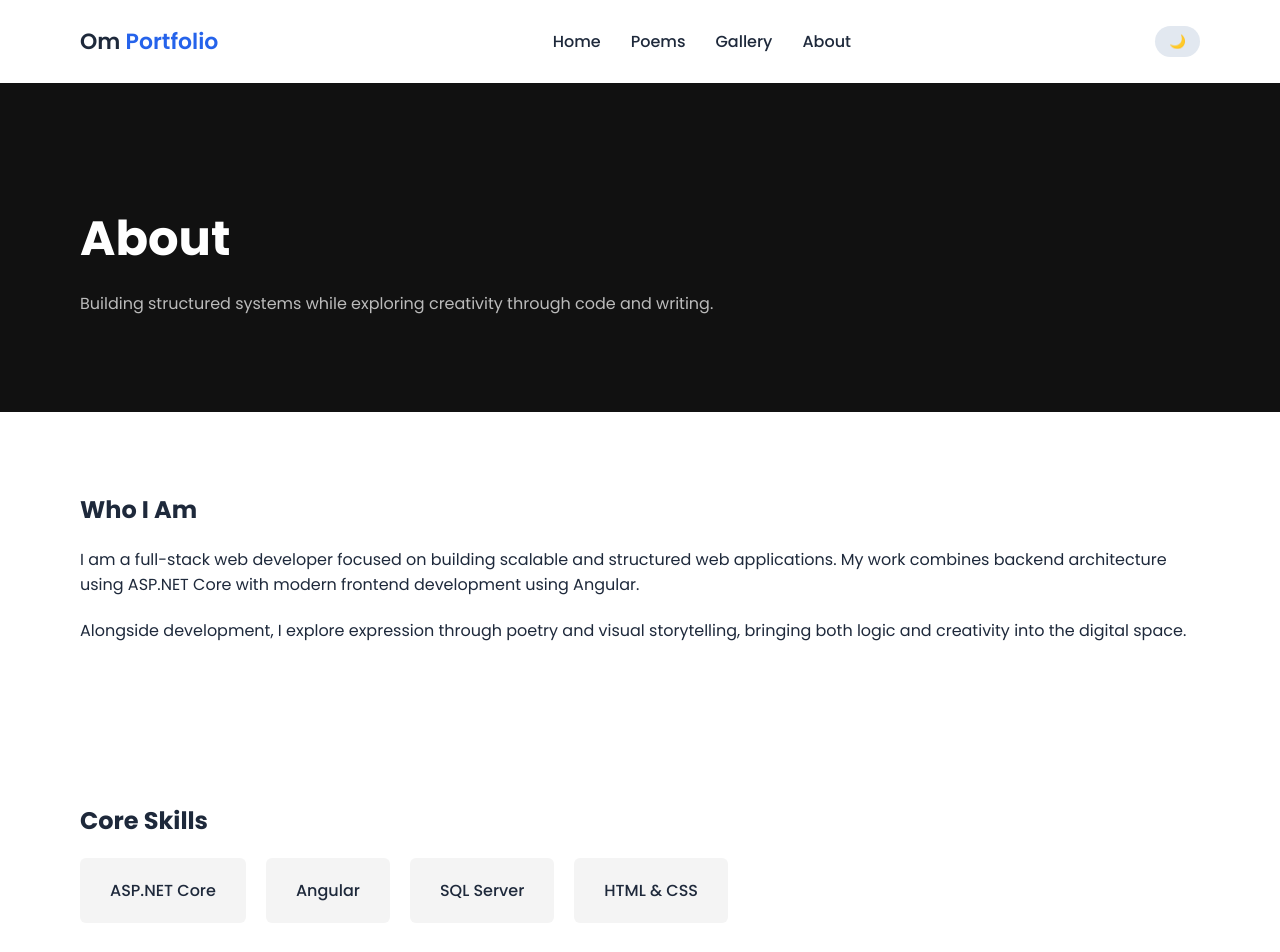
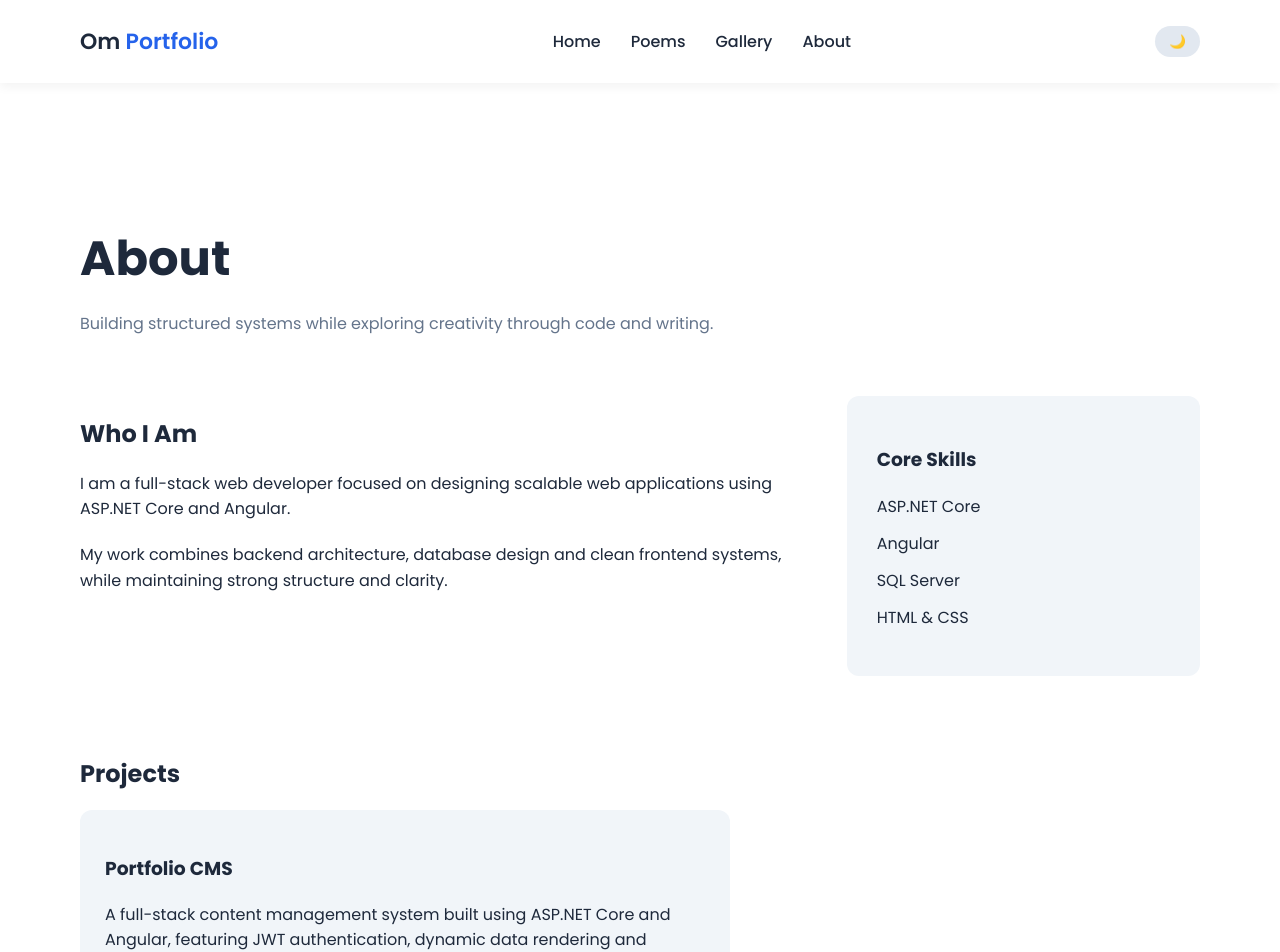
Before and after one commit to edahnXC/PortfolioCMS, an Angular app in the folder frontend/: page /about in a window 1280 px wide. Shown: the top 952 px of the page. Built offline with nearby package versions, Linux system fonts and the light colour scheme.

Commit message:
improved css of about page

```diff
--- a/frontend/src/app/about/about.html
+++ b/frontend/src/app/about/about.html
@@ -1,35 +1,42 @@
-<section class="about-hero">
+<section class="about-wrapper">
+
+  <div class="about-header">
     <h1>About</h1>
     <p>
       Building structured systems while exploring creativity through code and writing.
     </p>
-</section>
+  </div>
 
-<section class="about-content">
+  <!-- GRID SECTION -->
+  <div class="about-grid">
+
+    <div class="about-text">
       <h2>Who I Am</h2>
       <p>
-    I am a full-stack web developer focused on building scalable and structured web applications.
-    My work combines backend architecture using ASP.NET Core with modern frontend development using Angular.
+        I am a full-stack web developer focused on designing scalable web applications
+        using ASP.NET Core and Angular.
       </p>
 
       <p>
-    Alongside development, I explore expression through poetry and visual storytelling,
-    bringing both logic and creativity into the digital space.
+        My work combines backend architecture, database design and clean frontend systems,
+        while maintaining strong structure and clarity.
       </p>
-</section>
+    </div>
 
-<section class="skills-section">
-  <h2>Core Skills</h2>
+    <div class="skills-card">
+      <h3>Core Skills</h3>
+      <ul>
+        <li>ASP.NET Core</li>
+        <li>Angular</li>
+        <li>SQL Server</li>
+        <li>HTML & CSS</li>
+      </ul>
+    </div>
 
-  <div class="skills-grid">
-    <div class="skill-card">ASP.NET Core</div>
-    <div class="skill-card">Angular</div>
-    <div class="skill-card">SQL Server</div>
-    <div class="skill-card">HTML & CSS</div>
   </div>
-</section>
 
-<section class="projects-section">
+  <!-- PROJECTS SECTION -->
+  <div class="projects-section">
     <h2>Projects</h2>
 
     <div class="project-card">
@@ -39,6 +46,6 @@
         featuring JWT authentication, dynamic data rendering and structured API design.
       </p>
     </div>
+  </div>
 
-  <!-- Future projects will be added here -->
 </section>
--- a/frontend/src/app/about/about.scss
+++ b/frontend/src/app/about/about.scss
@@ -1,45 +1,86 @@
-.about-hero {
-  padding: 80px;
-  background: #111;
-  color: white;
+.about-wrapper {
+  padding: 100px 80px;
+  max-width: 1200px;
+  margin: auto;
 }
 
-.about-hero h1 {
+.about-header h1 {
   font-size: 48px;
   margin-bottom: 10px;
 }
 
-.about-hero p {
-  color: #bbb;
+.about-header p {
+  color: #64748b;
+  margin-bottom: 60px;
 }
 
-.about-content,
-.skills-section,
-.projects-section {
-  padding: 60px 80px;
+/* Grid layout */
+.about-grid {
+  display: grid;
+  grid-template-columns: 2fr 1fr;
+  gap: 60px;
 }
 
-.about-content p {
+.about-text h2 {
+  margin-bottom: 20px;
+}
+
+.about-text p {
   margin-bottom: 20px;
   line-height: 1.6;
 }
 
-.skills-grid {
-  display: flex;
-  gap: 20px;
-  flex-wrap: wrap;
+/* Skills Card */
+.skills-card {
+  background: #f1f5f9;
+  padding: 30px;
+  border-radius: 12px;
 }
 
-.skill-card {
-  background: #f4f4f4;
-  padding: 20px 30px;
-  border-radius: 6px;
-  font-weight: 500;
+.skills-card h3 {
+  margin-bottom: 20px;
+}
+
+.skills-card ul {
+  list-style: none;
+  padding: 0;
+}
+
+.skills-card li {
+  margin-bottom: 12px;
+}
+
+/* Projects Section */
+.projects-section {
+  margin-top: 80px;
 }
 
 .project-card {
-  background: #f4f4f4;
+  background: #f1f5f9;
   padding: 25px;
-  border-radius: 6px;
+  border-radius: 12px;
   max-width: 600px;
 }
+
+/* Dark Mode */
+body.dark-mode .skills-card,
+body.dark-mode .project-card {
+  background: #1e293b;
+}
+
+body.dark-mode .about-header p {
+  color: #94a3b8;
+}
+
+/* Responsive */
+@media (max-width: 900px) {
+
+  .about-wrapper {
+    padding: 60px 30px;
+  }
+
+  .about-grid {
+    grid-template-columns: 1fr;
+  }
+
+}
```
Lines whose indentation alone changed are shown as unchanged.
